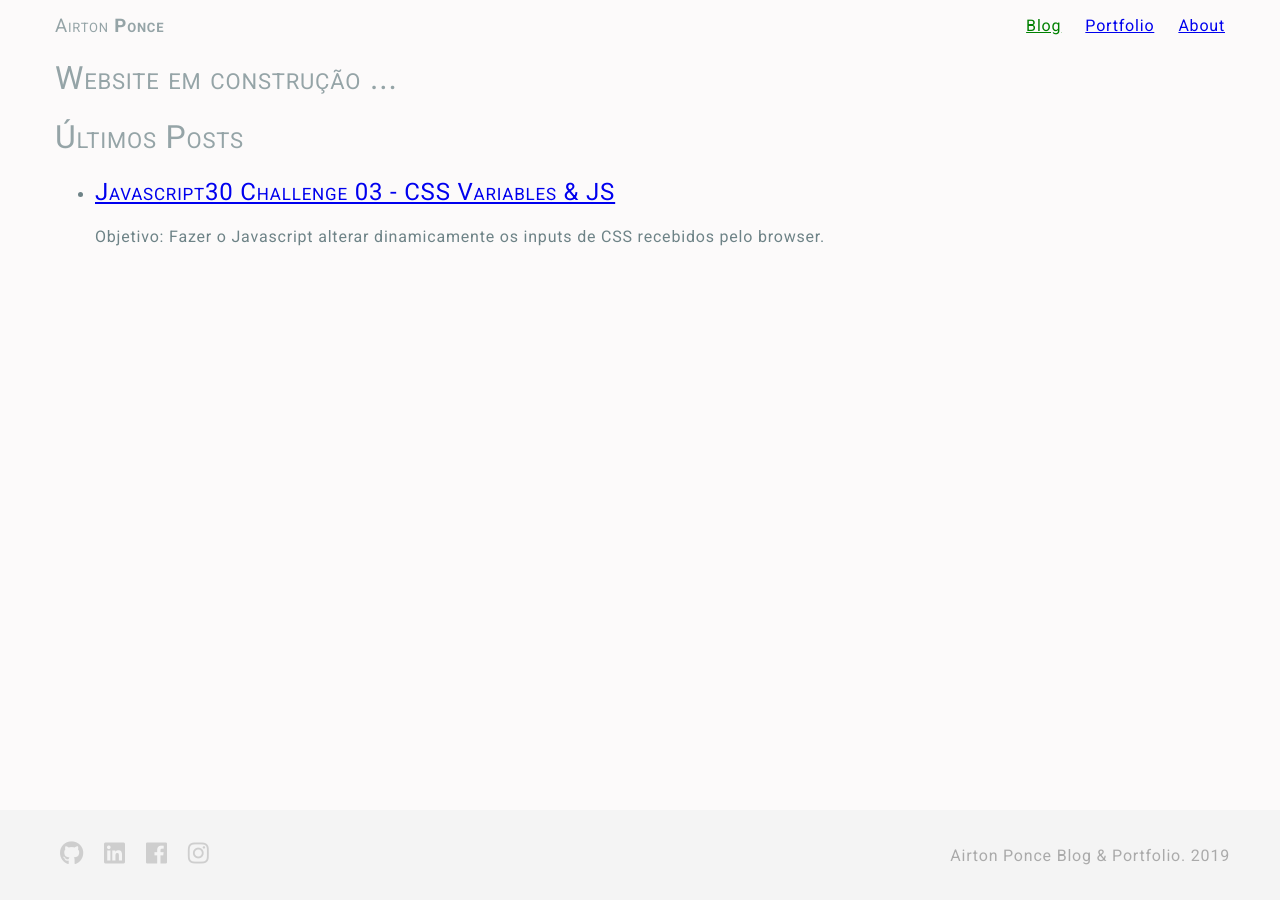
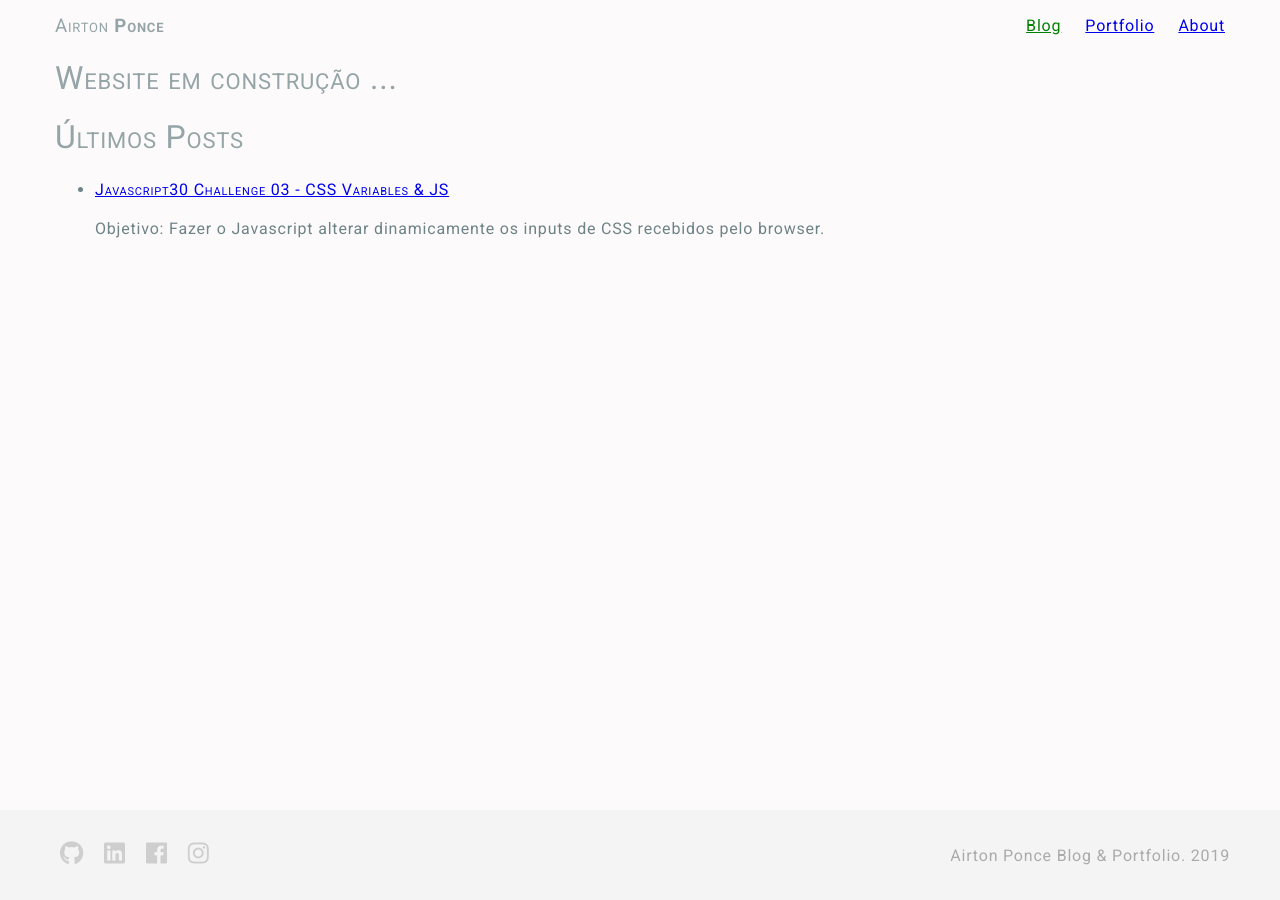
Before and after one commit to APonce911/jekyll-mywebsite, a Jekyll site: the page built from index.html, in a window 1280 px wide. Built offline with Jekyll 4.4.1, drawn with Linux system fonts in a browser that asks for light colours; nearby versions of some CDN libraries.

Commit message:
p/a/li rem font size

```diff
--- a/_sass/main.scss
+++ b/_sass/main.scss
@@ -20,10 +20,17 @@ h1, h2, h3, h4{
   font-variant: small-caps;
   margin-bottom:0
 }
+h3{
+  // font-size: 18px;
+  // font-size: 1.125rem;
+
+}
 
 p, li, a {
   font-weight: 400;
   line-height: 1.4em;
+  font-size: 16px;
+  font-size: 1rem;
 }
 .navbar{
   margin-top:15px;
```
